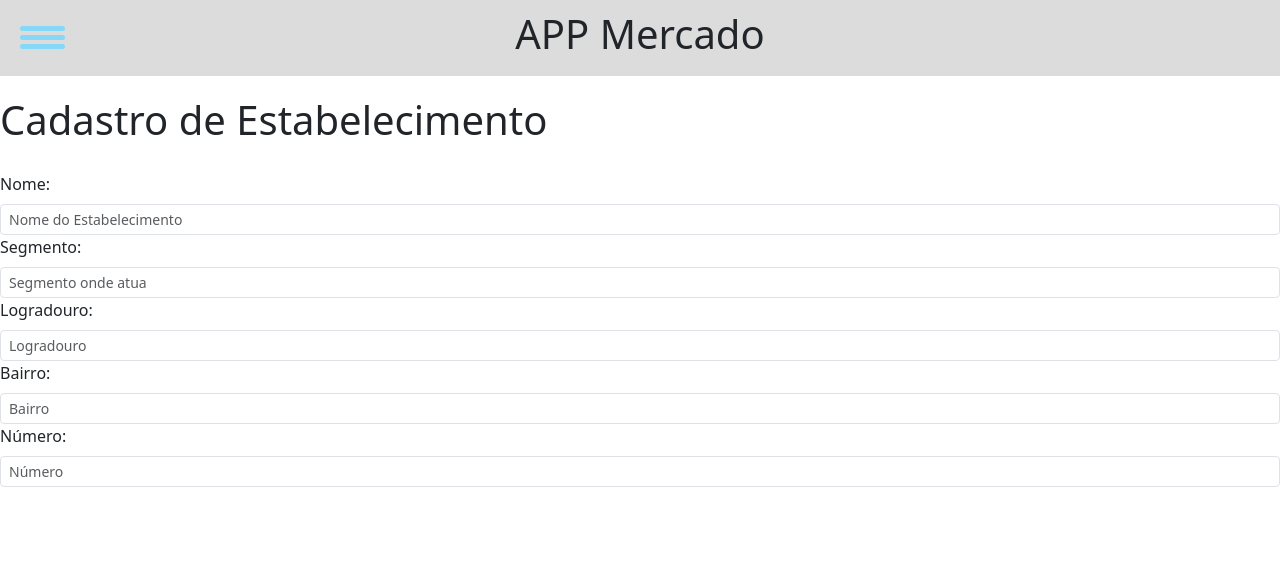
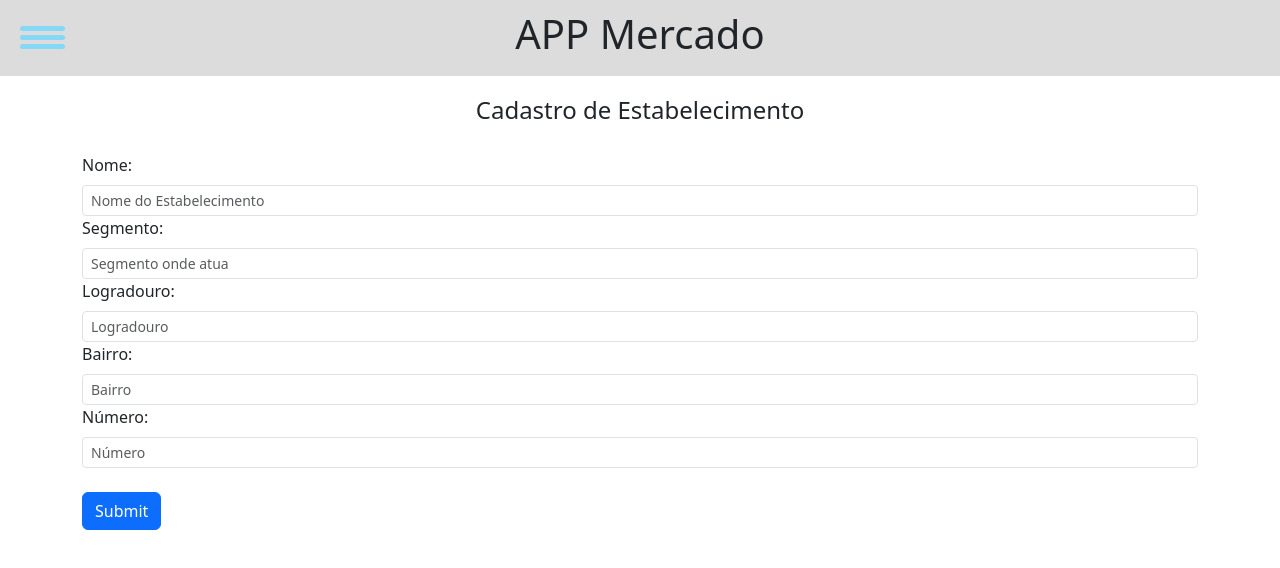
Before and after one commit to r1cardo360/Projeto_Mercado, a plain HTML site: page Projeto_Merc/cadastro_estabelecimento.html in a window 1280 px wide. Drawn offline with nearby package versions, Linux system fonts and the light colour scheme.

Commit message:
Adicionando modificações ao formulario de mercado

```diff
--- /dev/null
+++ b/Projeto_Merc/cadastroEstabelecimento.css
@@ -0,0 +1,3 @@
+.titulo-cadastro-usuario{
+    font-size: 1.5rem;
+}
--- a/Projeto_Merc/cadastro_estabelecimento.html
+++ b/Projeto_Merc/cadastro_estabelecimento.html
@@ -7,6 +7,7 @@
     <link rel="stylesheet" href="https://cdn.jsdelivr.net/npm/bootstrap-icons@1.11.3/font/bootstrap-icons.min.css">
     <link rel="stylesheet" href="index.css">
     <link rel="stylesheet" href="hamburguer.css">
+    <link rel="stylesheet" href="cadastroEstabelecimento.css">
     <script src="./script.js" defer></script>
     <title>Mercado</title>
 </head>
@@ -15,29 +16,38 @@
         <div id="navbar"></div>
     </div>
 
-    <h1 class="titulo-cadastro-usuario">Cadastro de Estabelecimento</h1>
+    <h1 class="titulo-cadastro-usuario text-center">Cadastro de Estabelecimento</h1>
 
+    <div class="container">
+        <form action="/estabelecimento" method="post">
             <div class="col">
                 <div class="row-sm">
                     <label for="" class="form-label">Nome:</label>
-            <input type="text" class="form-control form-control-sm" placeholder="Nome do Estabelecimento">
+                    <input type="text" class="form-control form-control-sm" placeholder="Nome do Estabelecimento" required autocomplete="off">
                 </div>
                 <div class="row-sm">
                     <label for="" class="form-label">Segmento:</label>
-            <input type="text" class="form-control form-control-sm" placeholder="Segmento onde atua">
+                    <input type="text" class="form-control form-control-sm" placeholder="Segmento onde atua" required autocomplete="off">
                 </div>
                 <div class="row-sm">
                     <label for="" class="form-label">Logradouro:</label>
-            <input type="text" class="form-control form-control-sm" placeholder="Logradouro">
+                    <input type="text" class="form-control form-control-sm" placeholder="Logradouro" autocomplete="off">
                 </div>
                 <div class="row-sm">
                     <label for="" class="form-label">Bairro:</label>
-            <input type="text" class="form-control form-control-sm" placeholder="Bairro">
+                    <input type="text" class="form-control form-control-sm" placeholder="Bairro" autocomplete="off">
                 </div>
                 <div class="row-sm">
                     <label for="" class="form-label">Número:</label>
-            <input type="number" class="form-control form-control-sm" placeholder="Número">
+                    <input type="number" class="form-control form-control-sm" placeholder="Número" autocomplete="off">
                 </div>
+            </div>
+
+            <div>
+                <input class="btn btn-primary mt-4" type="submit" name="enviar_estabelecimento" id="enviar_estabelecimento">
+            </div>
+
+        </form>
     </div>
 
 </body>
--- a/Projeto_Merc/carrinho.html
+++ b/Projeto_Merc/carrinho.html
@@ -7,6 +7,7 @@
   <link rel="stylesheet" href="https://cdn.jsdelivr.net/npm/bootstrap-icons@1.11.3/font/bootstrap-icons.min.css">
   <link rel="stylesheet" href="index.css">
   <link rel="stylesheet" href="hamburguer.css">
+  <link rel="stylesheet" href="carrinho.css">
   <script src="./script.js" defer></script>
   <title>Carrinho</title>
 </head>
@@ -16,6 +17,7 @@
     <div id="navbar"></div>
   </div>
 
+  <div class="container">
     <table class="table table-sm snall">
       <thead>
         <tr>
@@ -50,5 +52,6 @@
         </tr>
       </tbody>
     </table>
+  </div>
 </body>
 </html>
```
Also changed, not shown: Projeto_Merc/carrinho.css (added, +12 -0 lines). Lines whose indentation alone changed are shown as unchanged.
